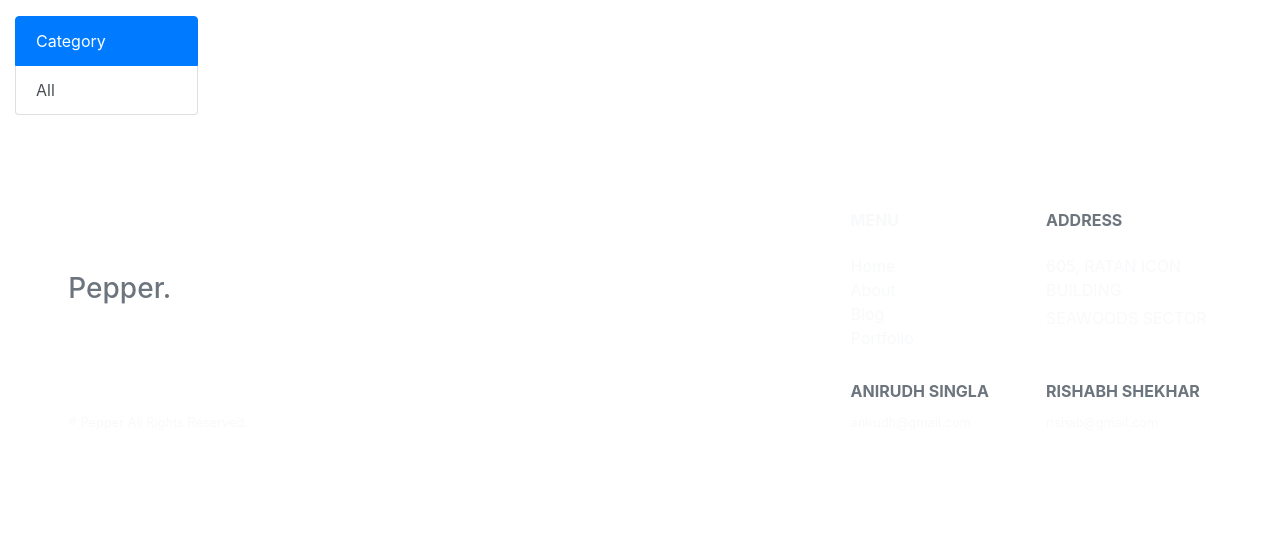
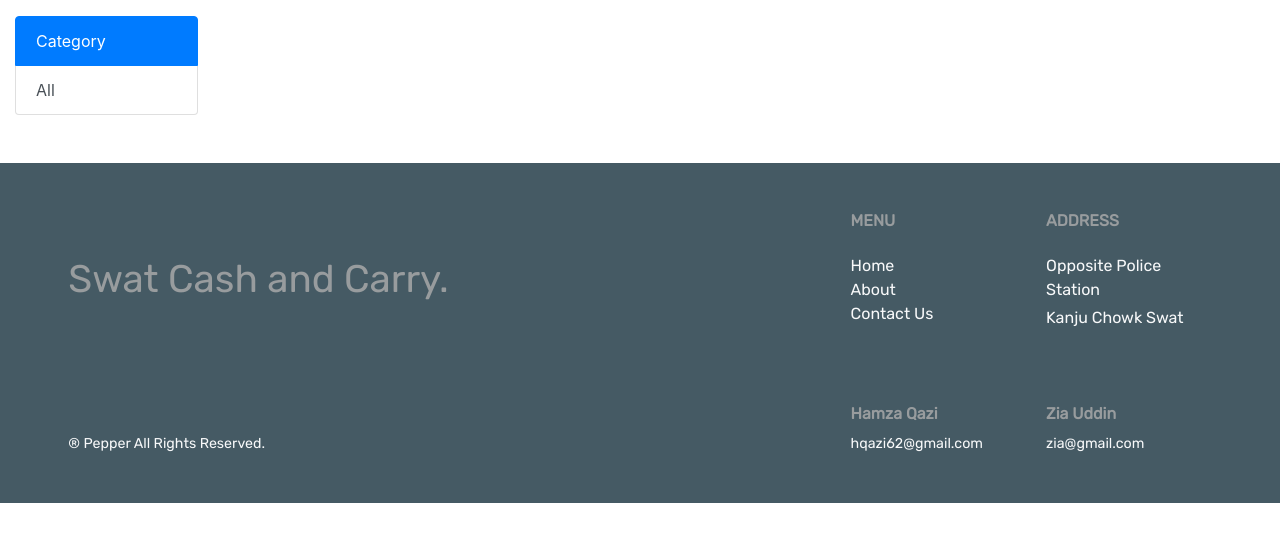
Before and after one commit to waqarkaleemkhan/OnlineStore, a Django app: page / in a window 1280 px wide. Shown: the part 56-598 px from the top of the page. Run offline with Django 3.2, Linux system fonts and the light colour scheme; data that the repository does not hold is empty; some libraries are stand-ins or nearby versions.

Commit message:
add css to a footer and updated the footer

```diff
--- /dev/null
+++ b/store/static/store/css/footer.css
@@ -0,0 +1,41 @@
+@import url('https://fonts.googleapis.com/css?family=Rubik&display=swap');
+
+#footerbody {
+    background: linear-gradient(0deg, #fff, 50%, #DEEEFE);
+    font-family: 'Rubik', sans-serif;
+    background: #455A64;
+    height: 100 !important
+}
+
+#container-fluid {
+    overflow: hidden;
+    margin-top: 250px;
+    background: #262626;
+    color: #627482 !important;
+    margin-bottom: 0;
+    padding-bottom: 0
+}
+
+#small {
+    font-size: calc(12px + (15 - 12) * ((100vw - 360px) / (1600 - 360))) !important
+}
+
+.bold-text {
+    color: #989c9e !important
+}
+
+.mt-55 {
+    margin-top: calc(50px + (60 - 50) * ((100vw - 360px) / (1600 - 360))) !important
+}
+
+h3 {
+    font-size: calc(34px + (40 - 34) * ((100vw - 360px) / (1600 - 360))) !important
+}
+
+.social {
+    font-size: 21px !important
+}
+
+.rights {
+    font-size: calc(10px + (12 - 10) * ((100vw - 360px) / (1600 - 360))) !important
+}
--- a/store/templates/store/footer.html
+++ b/store/templates/store/footer.html
@@ -1,40 +1,45 @@
 {%block content%}
-<div class="container-fluid pb-0 mb-0 justify-content-center text-light ">
+{%load static%}
+<link rel="stylesheet" href="{%static 'store/css/footer.css'%}">
+
+<div id="footerbody">
+    <div id="container-flui"class="container-fluid pb-0 mb-0 justify-content-center text-light ">
         <footer>
             <div class="row my-5 justify-content-center py-5">
                 <div class="col-11">
                     <div class="row ">
                         <div class="col-xl-8 col-md-4 col-sm-4 col-12 my-auto mx-auto a">
-                        <h3 class="text-muted mb-md-0 mb-5 bold-text">Pepper.</h3>
+                            <h3 class="text-muted mb-md-0 mb-5 bold-text">Swat Cash and Carry.</h3>
                         </div>
                         <div class="col-xl-2 col-md-4 col-sm-4 col-12">
                             <h6 class="mb-3 mb-lg-4 bold-text "><b>MENU</b></h6>
                             <ul class="list-unstyled">
                                 <li>Home</li>
                                 <li>About</li>
-                            <li>Blog</li>
-                            <li>Portfolio</li>
+                                <li>Contact Us</li>
+
                             </ul>
                         </div>
                         <div class="col-xl-2 col-md-4 col-sm-4 col-12">
                             <h6 class="mb-3 mb-lg-4 text-muted bold-text mt-sm-0 mt-5"><b>ADDRESS</b></h6>
-                        <p class="mb-1">605, RATAN ICON BUILDING</p>
-                        <p>SEAWOODS SECTOR</p>
+                            <p class="mb-1">Opposite Police Station</p>
+                            <p>Kanju Chowk Swat</p>
                         </div>
                     </div>
                     <div class="row ">
                         <div class="col-xl-8 col-md-4 col-sm-4 col-auto my-md-0 mt-5 order-sm-1 order-3 align-self-end">
-                        <p class="social text-muted mb-0 pb-0 bold-text"> <span class="mx-2"><i class="fa fa-facebook" aria-hidden="true"></i></span> <span class="mx-2"><i class="fa fa-linkedin-square" aria-hidden="true"></i></span> <span class="mx-2"><i class="fa fa-twitter" aria-hidden="true"></i></span> <span class="mx-2"><i class="fa fa-instagram" aria-hidden="true"></i></span> </p><small class="rights"><span>&#174;</span> Pepper All Rights Reserved.</small>
+                            <p class="social text-muted mb-0 pb-0 bold-text"> <span class="mx-2"><i class="fa fa-facebook" aria-hidden="true"></i></span> <span class="mx-2"><i class="fa fa-linkedin-square" aria-hidden="true"></i></span> <span class="mx-2"><i class="fa fa-twitter" aria-hidden="true"></i></span> <span class="mx-2"><i class="fa fa-instagram" aria-hidden="true"></i></span> </p><small id="small" class="rights"><span>&#174;</span> Pepper All Rights Reserved.</small>
                         </div>
                         <div class="col-xl-2 col-md-4 col-sm-4 col-auto order-1 align-self-end ">
-                        <h6 class="mt-55 mt-2 text-muted bold-text"><b>ANIRUDH SINGLA</b></h6><small> <span><i class="fa fa-envelope" aria-hidden="true"></i></span> anirudh@gmail.com</small>
+                            <h6 class="mt-55 mt-2 text-muted bold-text"><b>Hamza Qazi</b></h6><small id="small"> <span><i class="fa fa-envelope" aria-hidden="true"></i></span> hqazi62@gmail.com</small>
                         </div>
                         <div class="col-xl-2 col-md-4 col-sm-4 col-auto order-2 align-self-end mt-3 ">
-                        <h6 class="text-muted bold-text"><b>RISHABH SHEKHAR</b></h6><small><span><i class="fa fa-envelope" aria-hidden="true"></i></span> rishab@gmail.com</small>
+                            <h6 class="text-muted bold-text"><b>Zia Uddin</b></h6><small id=small><span><i class="fa fa-envelope" aria-hidden="true"></i></span> zia@gmail.com</small>
                         </div>
                     </div>
                 </div>
             </div>
         </footer>
     </div>
+</div>
 {%endblock%}
```
Lines whose indentation alone changed are shown as unchanged.
